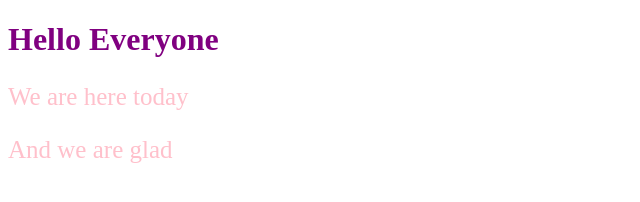
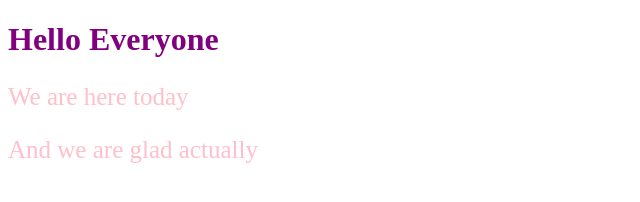
Before and after one commit to Johnvict/devmentor, a plain HTML site: page index.html in a window 1280 px wide. Shown: the full height of the page, 0-640 px from the left. Drawn offline with Linux system fonts and the light colour scheme.

Commit message:
updated index

```diff
--- a/index.html
+++ b/index.html
@@ -10,6 +10,6 @@
 <body>
     <h1>Hello Everyone</h1>
     <p>We are here today</p>
-    <p>And we are glad</p>
+    <p>And we are glad actually</p>
 </body>
 </html>
```
